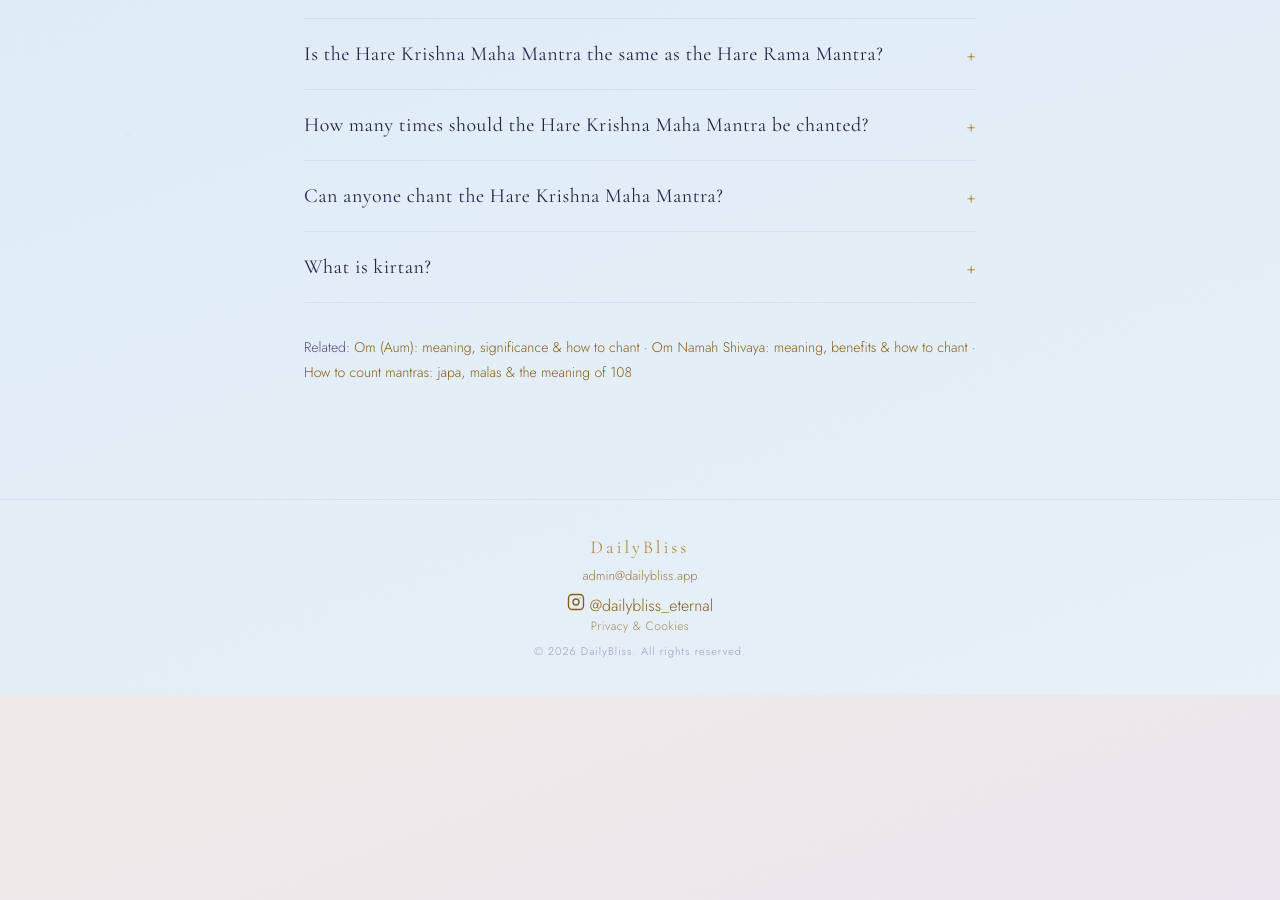
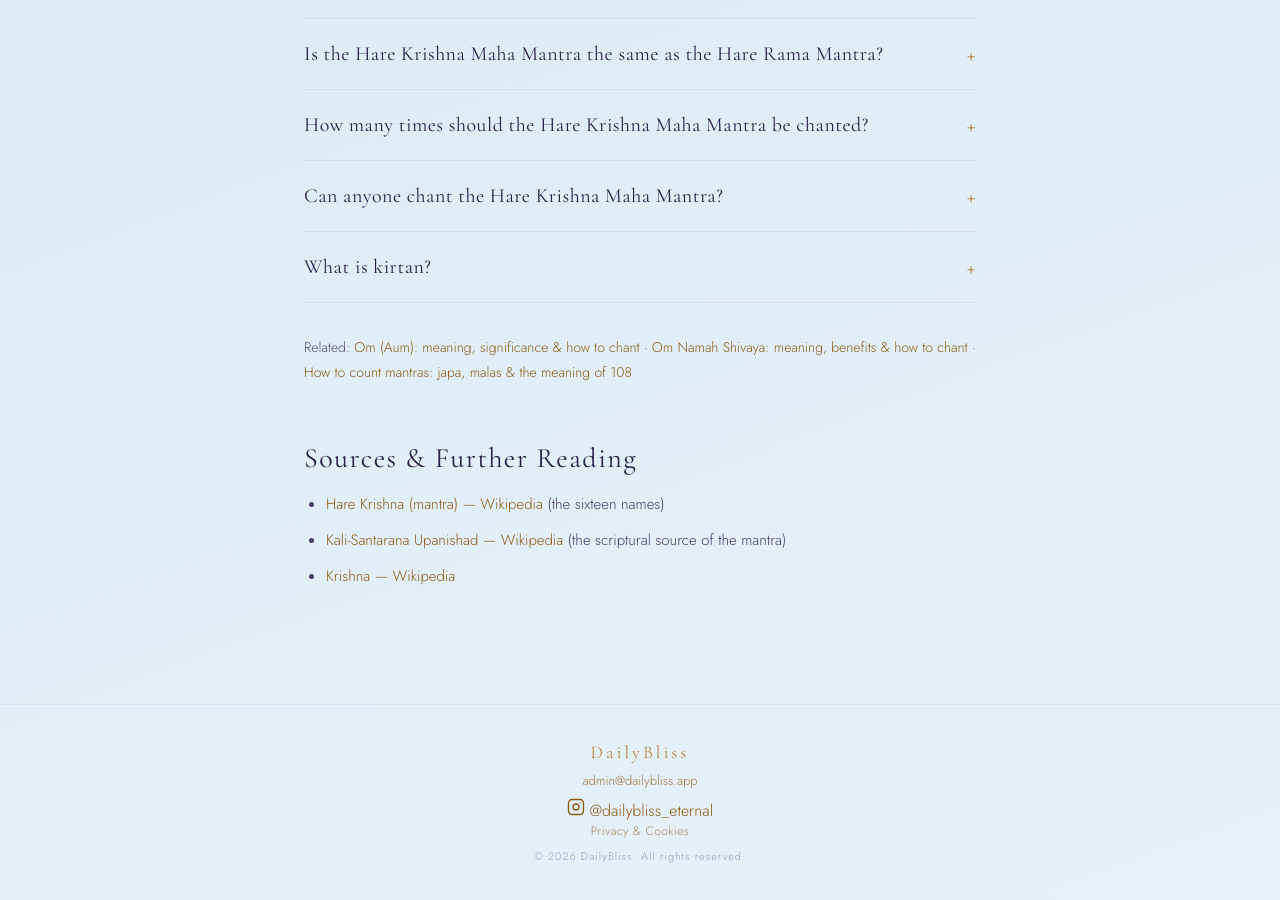
Before and after one commit to dailybliss/dailybliss.github.io, a Jekyll site: the page built from blog/hare-krishna-maha-mantra.html, in a window 1280 px wide and 900 px high, scrolled down 4126 px. Built offline with Jekyll 4.4.1, drawn with Linux system fonts in a browser that asks for light colours; before the commit the page ends 4821 px from its top, so only the background shows below that.

Commit message:
Update hare-krishna-maha-mantra.html

```diff
--- a/blog/hare-krishna-maha-mantra.html
+++ b/blog/hare-krishna-maha-mantra.html
@@ -261,4 +261,13 @@ last_modified_at: 2026-07-04
     · <a href="{{ '/blog/om-namah-shivaya/' | relative_url }}">Om Namah Shivaya: meaning, benefits &amp; how to chant</a>
     · <a href="{{ '/blog/how-to-count-mantras/' | relative_url }}">How to count mantras: japa, malas &amp; the meaning of 108</a>
   </p>
+
+  <div style="margin-top:32px;">
+  <h2>Sources &amp; Further Reading</h2>
+  <ul>
+    <li><a href="https://en.wikipedia.org/wiki/Hare_Krishna_(mantra)" target="_blank" rel="noopener">Hare Krishna (mantra) — Wikipedia</a> (the sixteen names)</li>
+    <li><a href="https://en.wikipedia.org/wiki/Kali-Santarana_Upanishad" target="_blank" rel="noopener">Kali-Santarana Upanishad — Wikipedia</a> (the scriptural source of the mantra)</li>
+    <li><a href="https://en.wikipedia.org/wiki/Krishna" target="_blank" rel="noopener">Krishna — Wikipedia</a></li>
+  </ul>
+</div>
 </article>
```
